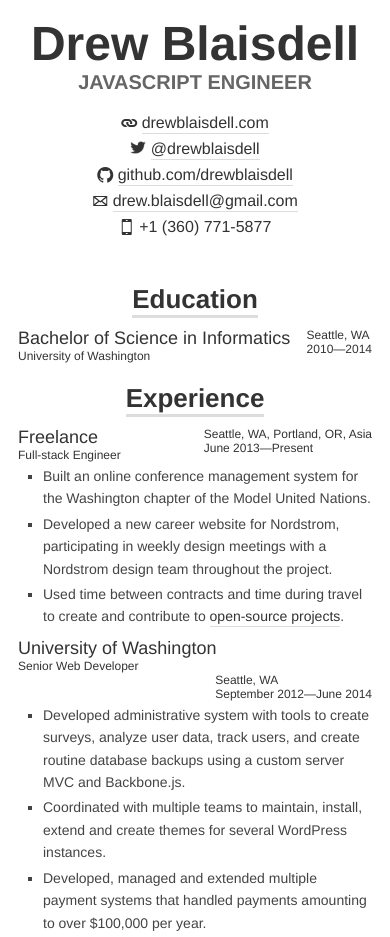
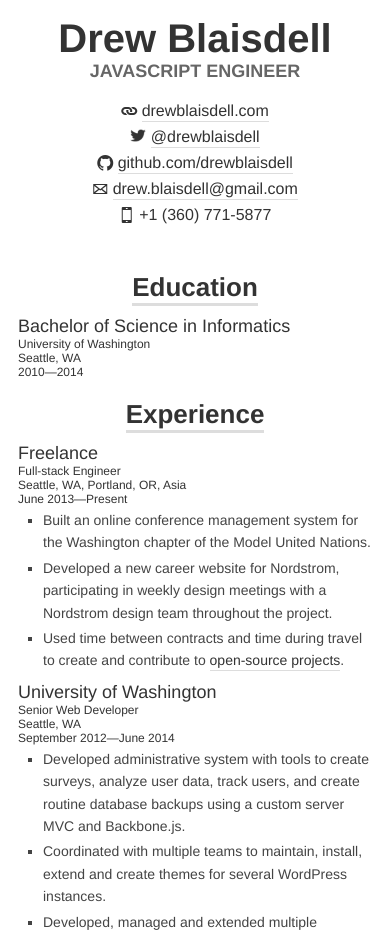
Before and after one commit to drewblaisdell/drewblaisdell.com, a website: page public/resume/index.html in a window 390 px wide. Shown: the top 937 px of the page. Drawn offline with Linux system fonts and the light colour scheme.

Commit message:
Responsive fix.

```diff
--- a/public/resume/index.css
+++ b/public/resume/index.css
@@ -203,11 +203,11 @@ only screen and (min-device-pixel-ratio: 1.5) {
   }
 
   h1 {
-    font-size: 48px;
+    font-size: 40px;
   }
 
   h2 {
-    font-size: 20px;
+    font-size: 18px;
   }
 
   h3 {
@@ -221,6 +221,10 @@ only screen and (min-device-pixel-ratio: 1.5) {
 
   section ul {
     text-align: left;
+  }
+
+  .time-and-place, .data-point {
+    float: none;
   }
 }
 
```
